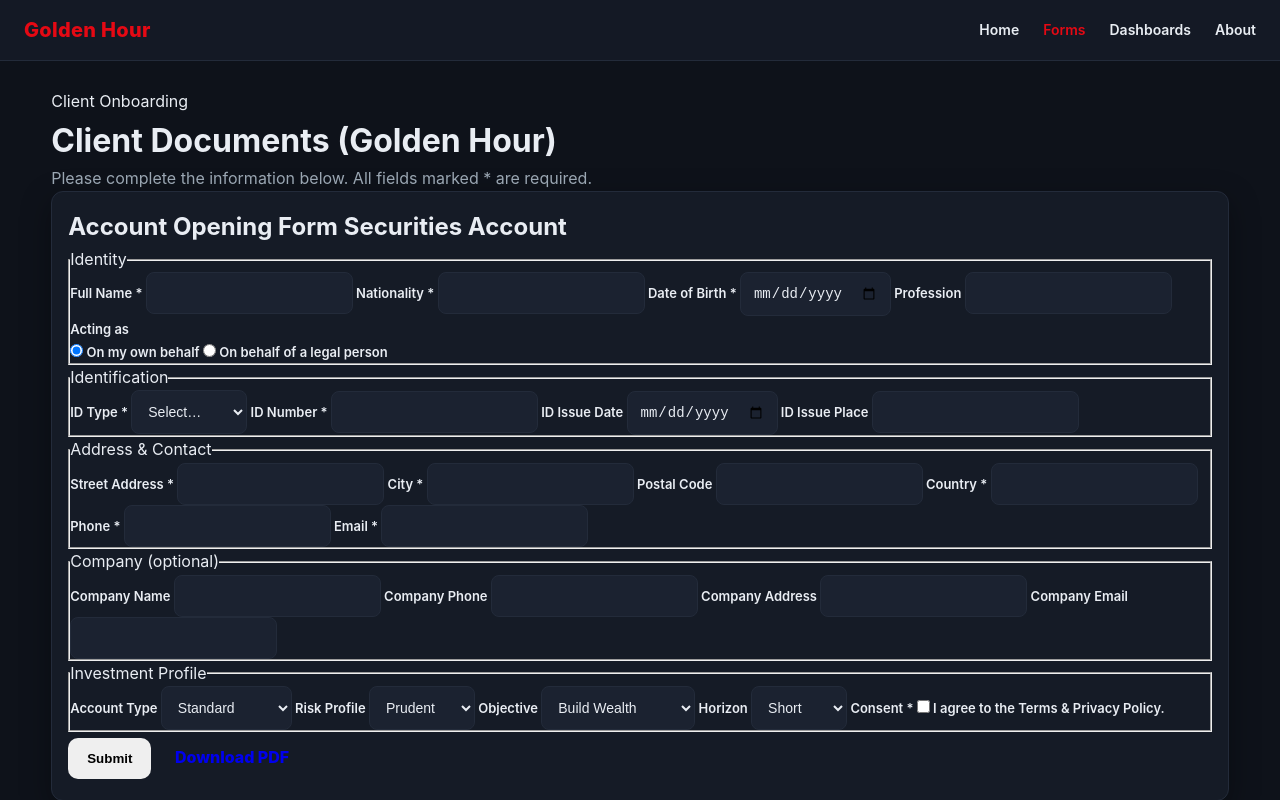
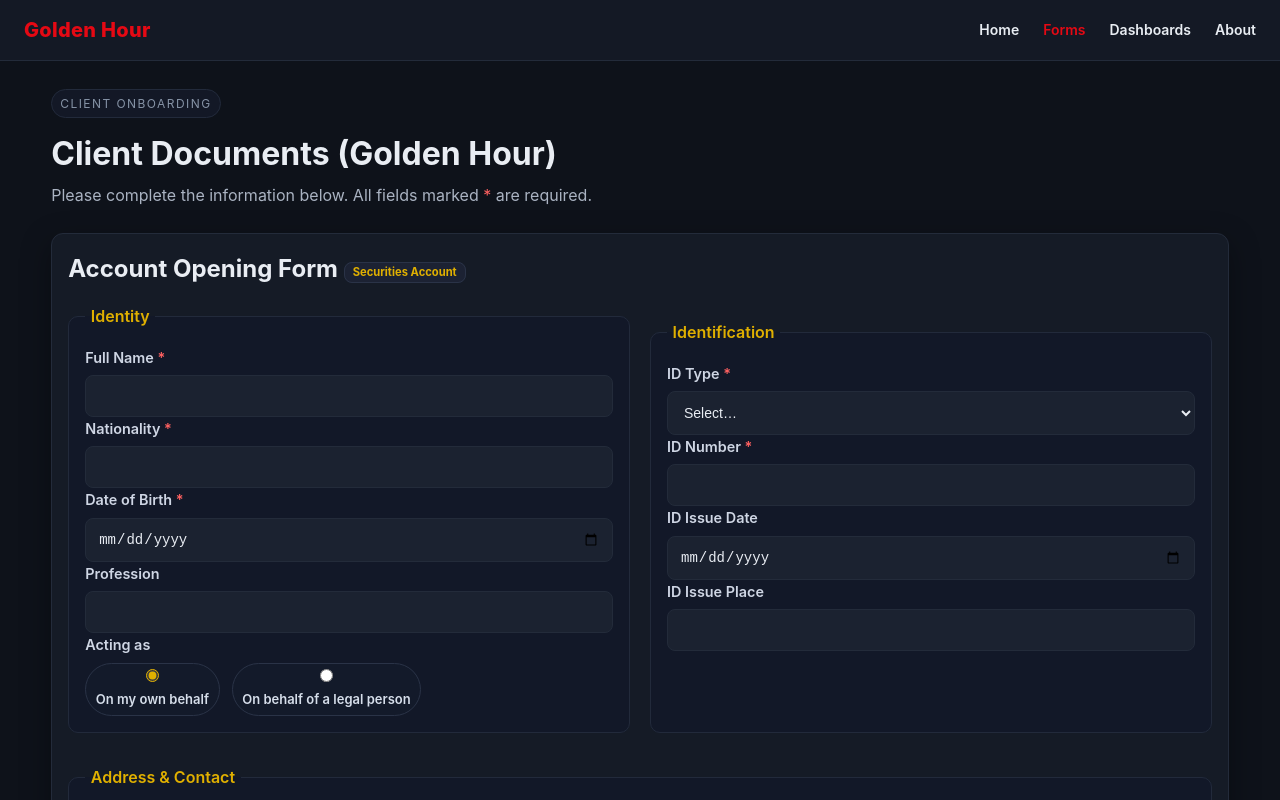
Before and after one commit to JoeRekik/Golden-hour, a plain HTML site: page forms.html in a window 1280 px wide. Shown: the top 800 px of the page. Drawn offline with Linux system fonts and the light colour scheme.

Commit message:
Update style.css

```diff
--- a/style.css
+++ b/style.css
@@ -31,6 +31,88 @@
   display: block;
   border-radius: 10px;
   background: #0f1420;     /* subtle backdrop behind transparent PNGs */
+}
+/* ===== Page header ===== */
+.page-header{margin-bottom:1.5rem}
+.eyebrow{
+  display:inline-block;
+  font-size:.75rem;
+  letter-spacing:.12em;
+  text-transform:uppercase;
+  color:#8693A6;
+  background:#131826;
+  border:1px solid #222a3b;
+  padding:.25rem .5rem;
+  border-radius:999px;
+}
+.page-header h1{margin:.6rem 0 0.25rem}
+.page-header .muted{color:#aab3c2}
+
+/* ===== Cards match home ===== */
+.card{background:#161b29;border-radius:14px;padding:1.5rem;border:1px solid #222a3b}
+.card + .card{margin-top:1rem}
+.card-head{display:flex;align-items:center;gap:.75rem;margin-bottom:1rem}
+.badge{
+  font-size:.7rem;color:#e0b000;background:#1c2233;border:1px solid #2a3347;
+  padding:.15rem .5rem;border-radius:8px
+}
+
+/* ===== Form grid ===== */
+.form-grid{
+  display:grid;
+  grid-template-columns:repeat(2,minmax(0,1fr));
+  gap:1rem 1.25rem;
+}
+.form-grid .span-2{grid-column:1 / -1}
+
+.fieldset{
+  border:1px solid #222a3b;
+  border-radius:10px;
+  padding:1rem;
+  background:#121828;
+}
+.fieldset + .fieldset{margin-top:1rem}
+.fieldset legend{
+  padding:0 .35rem;
+  font-weight:600;
+  color:#e0b000;
+}
+
+/* labels/inputs */
+.form-grid label{display:flex;flex-direction:column;gap:.4rem}
+.form-grid label > span{font-size:.9rem;color:#cfd6e4}
+.req{color:#ff6161}
+
+input, select, textarea{
+  width:100%;
+  padding:.7rem .8rem;
+  border:1px solid #2a3347;
+  border-radius:8px;
+  background:#1c2233;
+  color:#fff;
+}
+input:focus,select:focus,textarea:focus{outline:none;border-color:#e0b000}
+
+/* inline options */
+.inline{display:flex;gap:.75rem;flex-wrap:wrap}
+.chip{
+  display:inline-flex;align-items:center;gap:.45rem;
+  padding:.35rem .6rem;border:1px solid #2a3347;border-radius:999px;
+  background:#131a2a;color:#d6deea;cursor:pointer;
+}
+.chip input{accent-color:#e0b000}
+
+/* actions */
+.form-actions{display:flex;gap:.75rem;justify-content:flex-end;margin-top:.25rem}
+.btn{padding:.7rem 1.1rem;border-radius:8px;text-decoration:none;font-weight:600}
+.btn.primary{background:#e0b000;color:#0f1420;border:none}
+.btn.ghost{background:transparent;border:1px solid #2a3347;color:#cfd6e4}
+.btn.primary:hover{opacity:.92}
+.btn.ghost:hover{border-color:#e0b000;color:#fff}
+
+/* responsive */
+@media (max-width: 900px){
+  .form-grid{grid-template-columns:1fr}
 }
 
 /* Give cards a bit more breathing room */
```
